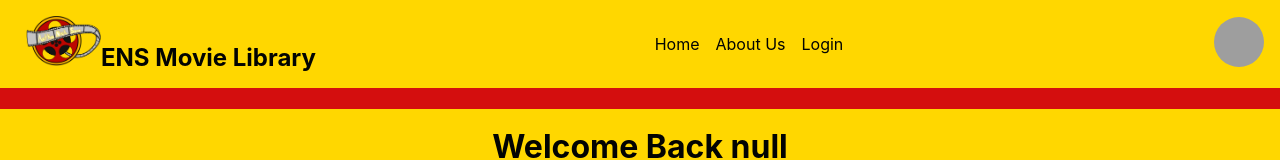
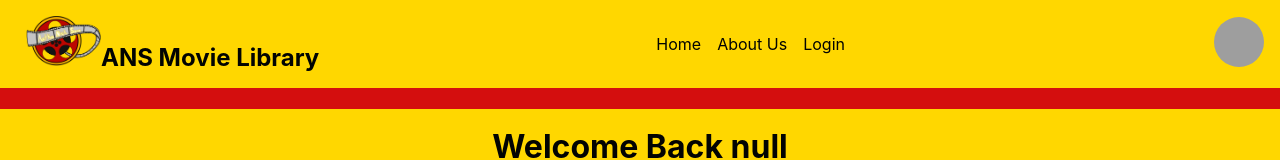
Before and after one commit to SaraSchafer/ANSMoviesLibrary, a React (Create React App) app in the folder ensmovielibrary/: page / in a window 1280 px wide. Shown: the top 160 px of the page. Built offline with nearby package versions, Linux system fonts and the light colour scheme; grey boxes are pictures that could not be loaded.

Commit message:
navBarLogic - Updated website name

```diff
--- a/ensmovielibrary/src/components/navBar.js
+++ b/ensmovielibrary/src/components/navBar.js
@@ -115,7 +115,7 @@ const Navbar = () => {
 			<div className="navbar-left">
 				<img src={Logo} alt="logo" className="logoNoBackground" />
 				<a href="/" className="logo">
-					ENS Movie Library
+					ANS Movie Library
 				</a>
 			</div>
 			<div className="navbar-center">
```
